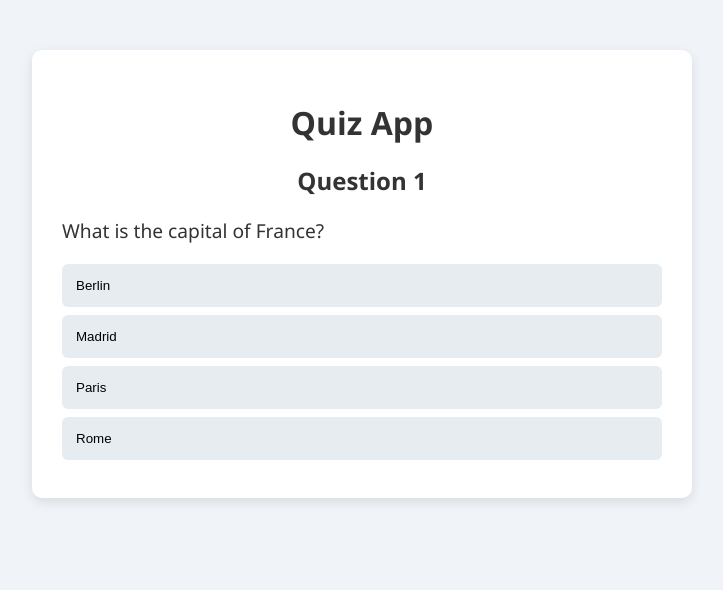
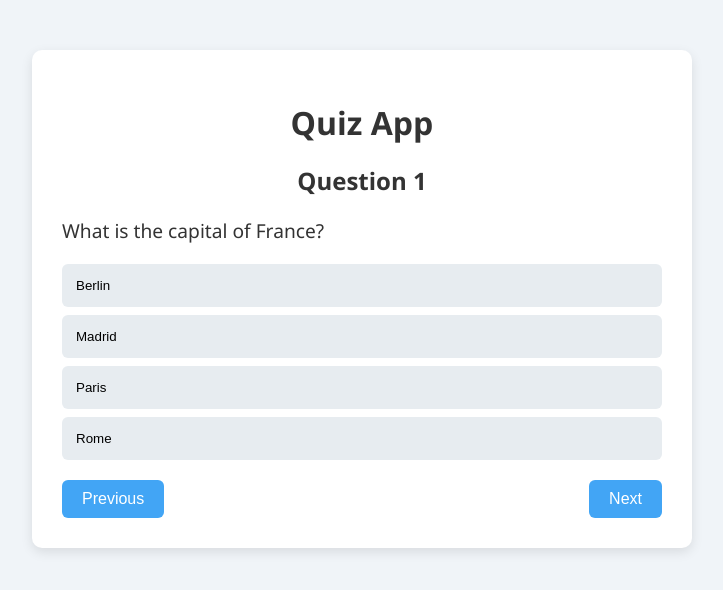
Before and after one commit to Swellmary/QUIZ-APP-ReactJS, a React (Vite) app: page / in a window 1280 px wide. Shown: the top 590 px of the page, without its empty margins (278-1001 px from the left). Built offline with nearby package versions, Linux system fonts and the light colour scheme.

Commit message:
added Previous and Next Butoon

```diff
--- a/src/components/quiz.jsx
+++ b/src/components/quiz.jsx
@@ -27,6 +27,11 @@ function Quiz() {
             {questionBank[0].options.map((option) =>
                 <button className="option">{option}</button>
             )}
+
+            <div className="nav-buttons">
+                <button>Previous</button>
+                <button>Next</button>
+            </div>
         </div>
     );
 }
```
